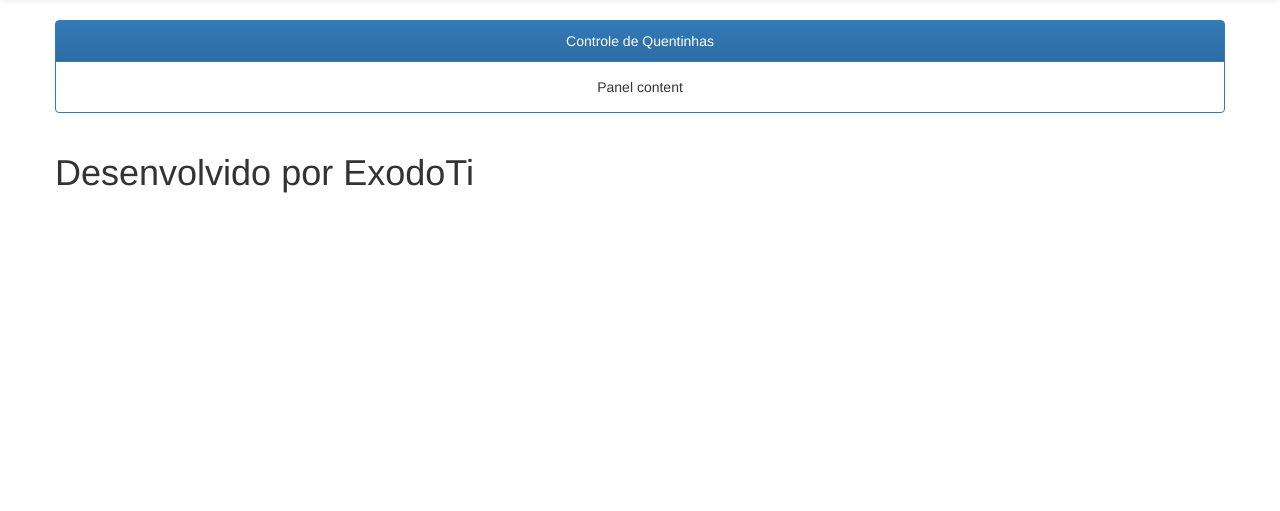
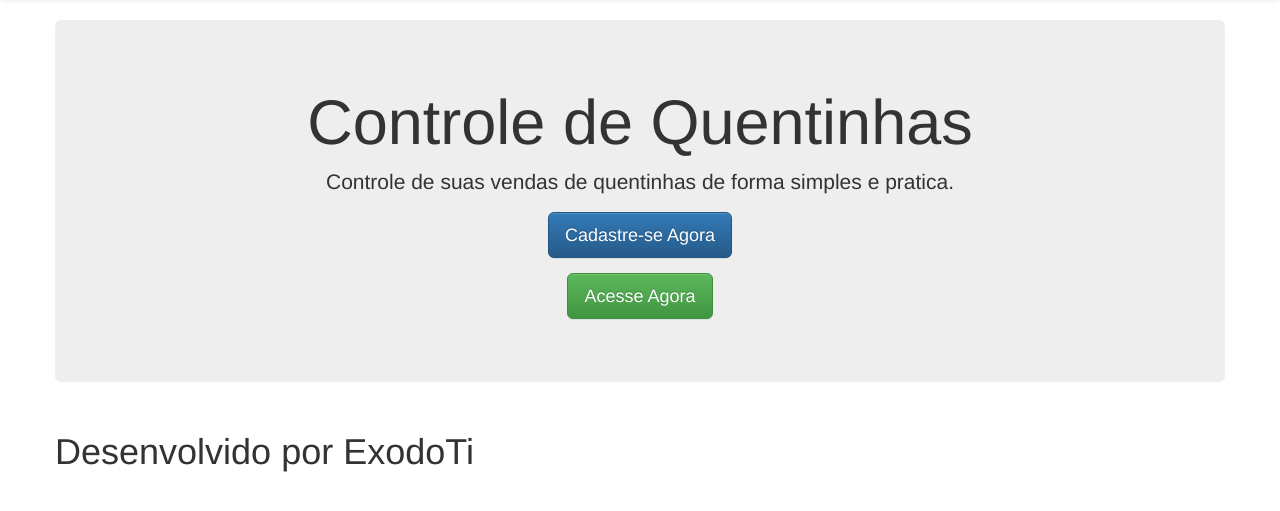
Before and after one commit to evandrorisso/Quentinhas, a PHP site: page / in a window 1280 px wide. Shown: the part 122-633 px from the top of the page. Run offline with PHP 8.4, Linux system fonts and the light colour scheme; some libraries are stand-ins or nearby versions.

Commit message:
Inserindo o Jumbotron e link de acesso ao Novo

```diff
--- a/View/Home/Body.php
+++ b/View/Home/Body.php
@@ -5,13 +5,18 @@
 	?>
 
 		<div class="row" align="center">
-			<div class="panel panel-primary">
-  				<div class="panel-heading">Controle de Quentinhas</div>
+			<!--<div class="panel panel-primary">
+  				<div class="panel-heading">Sistema de Quentinhas</div>
   				<div class="panel-body">
-    				Panel content
-  				</div>
+    		-->		<div class="jumbotron">
+        				<h1>Controle de Quentinhas</h1>
+        				<p class="lead">Controle de suas vendas de quentinhas de forma simples e pratica.</p>
+        				<p><a class="btn btn-lg btn-primary" href="http://quentinha.exodoti.xyz/Usuario/novo" role="button">Cadastre-se Agora</a></p>
+        				<p><a class="btn btn-lg btn-success" href="#" role="button">Acesse Agora</a></p>
+      				</div>
+  			<!--	</div>
 			</div>
-		</div>
+		--></div>
 		<div class="copyright">
 		<div class="row">
 	 	 	<div class="rodape">
```
